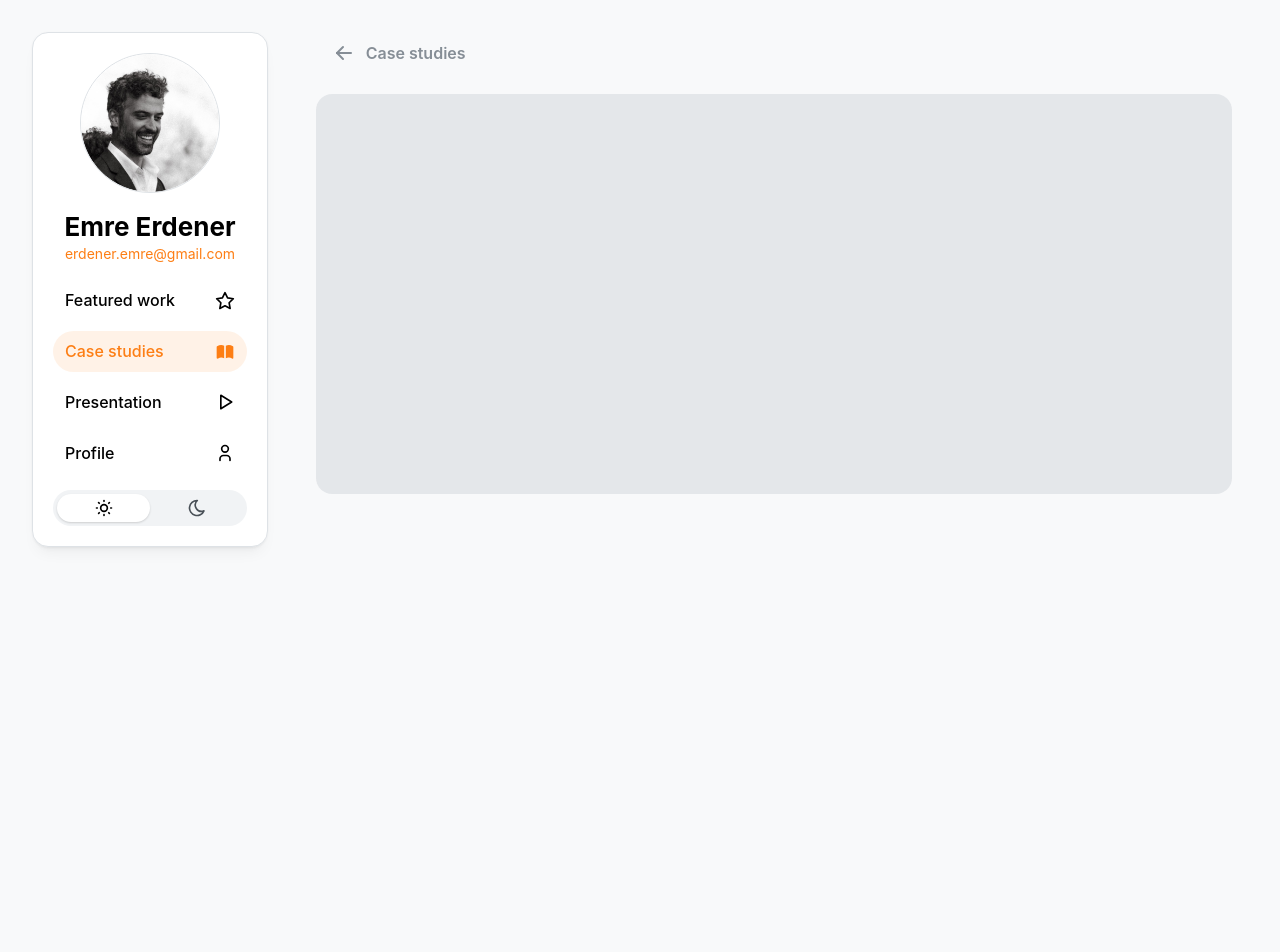
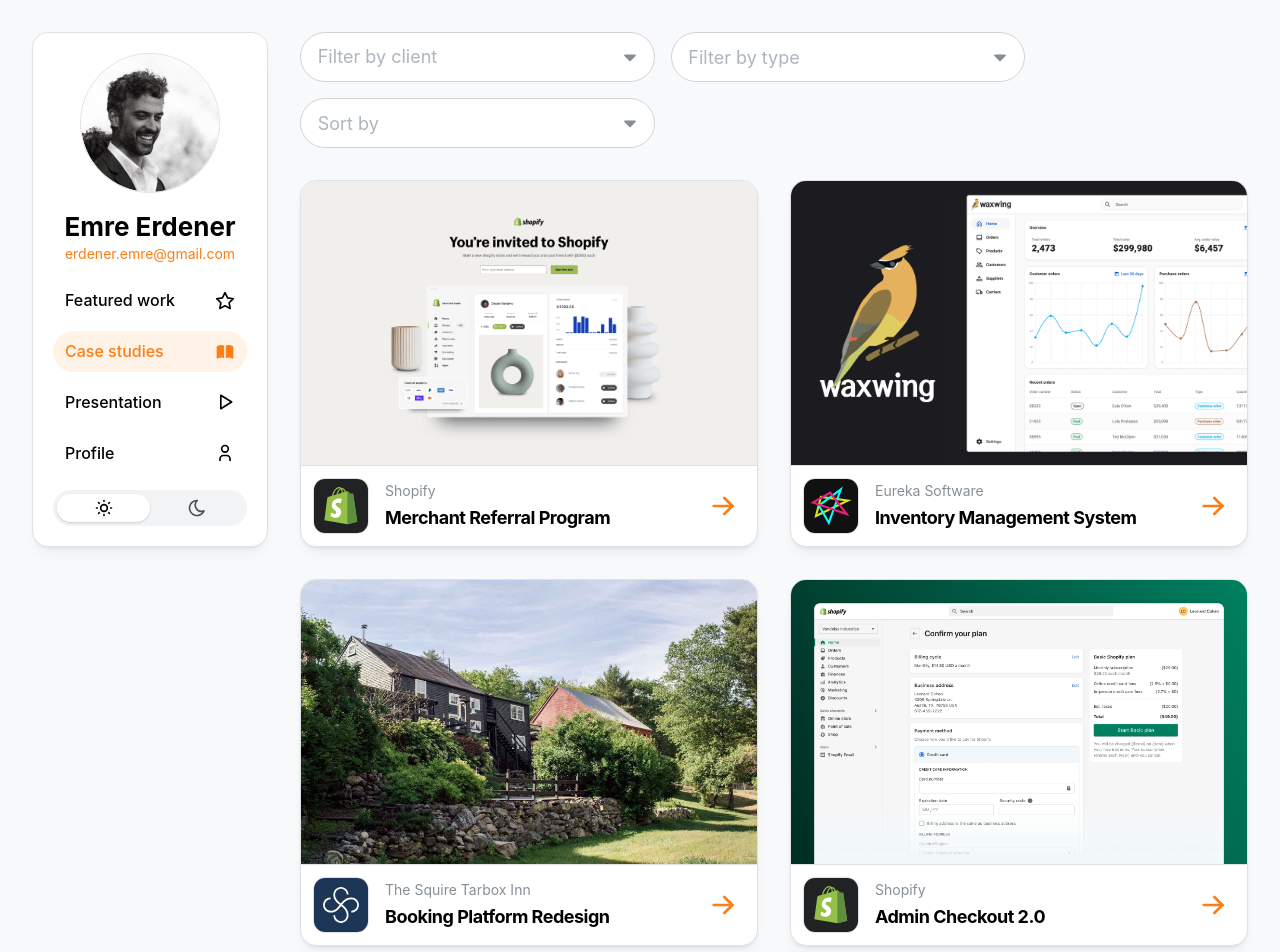
Before and after one commit to emreerdener/portfolio, a Next.js app: page /case-studies in a window 1280 px wide. Shown: the top 952 px of the page. Before the commit the page ends 800 px from the top, so only its background shows below. Built offline with nearby package versions, Linux system fonts and the light colour scheme.

Commit message:
feat: restructure Case Studies layout; add Merchant Referrals page and update HomePage with improved project display

```diff
--- a/src/app/case-studies/page.tsx
+++ b/src/app/case-studies/page.tsx
@@ -1,9 +1,223 @@
-import { Skeleton } from '@mantine/core';
+'use client';
+
+import { useState } from 'react';
+import { IconCaretDownFilled } from '@tabler/icons-react';
+import {
+  Avatar,
+  CheckIcon,
+  Combobox,
+  Grid,
+  Group,
+  Pill,
+  PillsInput,
+  Select,
+  Space,
+  Stack,
+  useCombobox,
+} from '@mantine/core';
+import ProjectCard from '../../components/features/CaseStudies/ProjectCard';
+
+// 1. Centralized Project Data
+const PROJECTS = [
+  {
+    title: 'Merchant Referral Program',
+    company: 'Shopify',
+    imageSrc: '/images/covers/shopify-m2m.png',
+    logoSrc: '/images/apps/shopify.svg',
+    href: '/case-studies/merchant-referrals',
+  },
+  {
+    title: 'Inventory Management System',
+    company: 'Eureka Software',
+    imageSrc: '/images/covers/waxwing.png',
+    logoSrc: '/images/apps/eureka.svg',
+    href: '/',
+  },
+  {
+    title: 'Booking Platform Redesign',
+    company: 'The Squire Tarbox Inn',
+    imageSrc: '/images/covers/tarbox.jpg',
+    logoSrc: '/images/apps/tarbox.svg',
+    href: '/',
+  },
+  {
+    title: 'Admin Checkout 2.0',
+    company: 'Shopify',
+    imageSrc: '/images/covers/shopify-admin.png',
+    logoSrc: '/images/apps/shopify.svg',
+    href: '/',
+  },
+  {
+    title: 'Audi Dyno Display',
+    company: 'BTRES',
+    imageSrc: '/images/covers/btres.png',
+    logoSrc: '/images/apps/btres.svg',
+    href: '/',
+  },
+  {
+    title: 'Simplify Travel Expenses',
+    company: 'Tripway',
+    imageSrc: '/images/covers/tripway.png',
+    logoSrc: '/images/apps/tripway.svg',
+    href: '/',
+  },
+];
+
+// Extract unique companies with their logos
+const CLIENTS = Array.from(new Set(PROJECTS.map((p) => p.company)))
+  .sort()
+  .map((company) => {
+    // Find the first project match to grab the correct logoSrc
+    const project = PROJECTS.find((p) => p.company === company);
+    return {
+      name: company,
+      logoSrc: project?.logoSrc,
+    };
+  });
 
 export default function CaseStudiesPage() {
+  // --- Combobox Logic ---
+  const combobox = useCombobox({
+    onDropdownClose: () => combobox.resetSelectedOption(),
+    onDropdownOpen: () => combobox.updateSelectedOptionIndex('active'),
+  });
+
+  const [search, setSearch] = useState('');
+  const [selectedCompanies, setSelectedCompanies] = useState<string[]>([]);
+
+  const handleValueSelect = (val: string) => {
+    setSearch('');
+    setSelectedCompanies((current) =>
+      current.includes(val) ? current.filter((v) => v !== val) : [...current, val]
+    );
+  };
+
+  const handleValueRemove = (val: string) =>
+    setSelectedCompanies((current) => current.filter((v) => v !== val));
+
+  // Filter available options based on search input
+  const options = CLIENTS.filter((item) =>
+    item.name.toLowerCase().includes(search.trim().toLowerCase())
+  ).map((item) => (
+    <Combobox.Option
+      value={item.name}
+      key={item.name}
+      active={selectedCompanies.includes(item.name)}
+    >
+      <Group gap="sm">
+        {/* Dropdown Logo */}
+        <Avatar src={item.logoSrc} size="sm" radius="md" />
+        <span>{item.name}</span>
+        {selectedCompanies.includes(item.name) ? (
+          <CheckIcon size={12} style={{ marginLeft: 'auto' }} />
+        ) : null}
+      </Group>
+    </Combobox.Option>
+  ));
+
+  // Render selected pills
+  const values = selectedCompanies.map((name) => {
+    return (
+      <Pill key={name} withRemoveButton onRemove={() => handleValueRemove(name)}>
+        <Group gap="xs" align="center">
+          {name}
+        </Group>
+      </Pill>
+    );
+  });
+
+  // --- Filtering Projects ---
+  const filteredProjects =
+    selectedCompanies.length > 0
+      ? PROJECTS.filter((p) => selectedCompanies.includes(p.company))
+      : PROJECTS;
+
   return (
     <>
-      <Skeleton h={400} radius="lg" />
+      <Stack gap="xl">
+        {/* Filter Section */}
+        <Group justify="space-between">
+          <Group>
+            <Combobox store={combobox} onOptionSubmit={handleValueSelect}>
+              <Combobox.DropdownTarget>
+                <PillsInput
+                  onClick={() => combobox.openDropdown()}
+                  radius="xl"
+                  size="lg"
+                  rightSection={<IconCaretDownFilled size={20} />}
+                  rightSectionPointerEvents="none"
+                  pointer
+                >
+                  <Pill.Group>
+                    {values}
+                    <Combobox.EventsTarget>
+                      <PillsInput.Field
+                        onFocus={() => combobox.openDropdown()}
+                        onBlur={() => combobox.closeDropdown()}
+                        value={search}
+                        placeholder="Filter by client"
+                        onChange={(event) => {
+                          combobox.updateSelectedOptionIndex();
+                          setSearch(event.currentTarget.value);
+                        }}
+                        onKeyDown={(event) => {
+                          if (
+                            event.key === 'Backspace' &&
+                            search.length === 0 &&
+                            selectedCompanies.length > 0
+                          ) {
+                            event.preventDefault();
+                            handleValueRemove(selectedCompanies[selectedCompanies.length - 1]);
+                          }
+                        }}
+                      />
+                    </Combobox.EventsTarget>
+                  </Pill.Group>
+                </PillsInput>
+              </Combobox.DropdownTarget>
+
+              <Combobox.Dropdown>
+                <Combobox.Options>
+                  {options.length > 0 ? options : <Combobox.Empty>Nothing found...</Combobox.Empty>}
+                </Combobox.Options>
+              </Combobox.Dropdown>
+            </Combobox>
+
+            <Select
+              size="lg"
+              radius="xl"
+              placeholder="Filter by type"
+              data={['Product', 'Web', 'Marketing']}
+              rightSection={<IconCaretDownFilled size={20} />}
+            />
+          </Group>
+
+          <Select
+            size="lg"
+            radius="xl"
+            placeholder="Sort by"
+            data={['Recent', 'Featured']}
+            rightSection={<IconCaretDownFilled size={20} />}
+          />
+        </Group>
+
+        {/* Grid Section */}
+        <Grid gutter={{ base: 'lg', xs: 'xl' }}>
+          {filteredProjects.map((project, index) => (
+            <Grid.Col key={index} span={{ base: 12, md: 6 }}>
+              <ProjectCard
+                title={project.title}
+                company={project.company}
+                imageSrc={project.imageSrc}
+                logoSrc={project.logoSrc}
+                href={project.href}
+              />
+            </Grid.Col>
+          ))}
+        </Grid>
+      </Stack>
+
+      <Space h="xl" />
     </>
   );
 }
--- a/theme.ts
+++ b/theme.ts
@@ -8,6 +8,11 @@ export const theme = createTheme({
     Button: Button.extend({
       defaultProps: {
         radius: 999,
+      },
+      styles: {
+        root: {
+          flexShrink: 0,
+        },
       },
     }),
     SegmentedControl: SegmentedControl.extend({
```
Also changed, not shown: src/app/page.tsx (+20 -12 lines), src/app/case-study/layout.tsx (renamed from src/app/case-studies/layout.tsx), src/app/case-study/merchant-referrals/page.tsx (renamed from src/app/case-studies/merchant-referrals/page.tsx).
